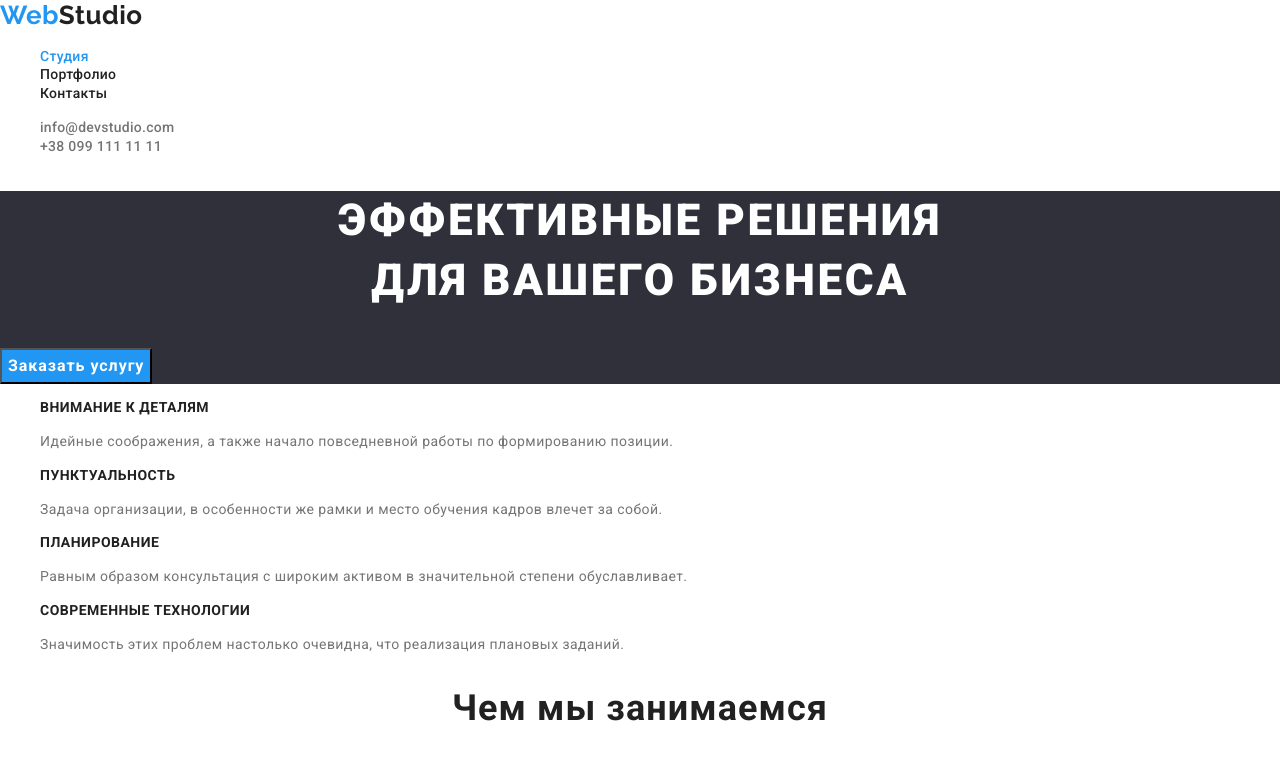
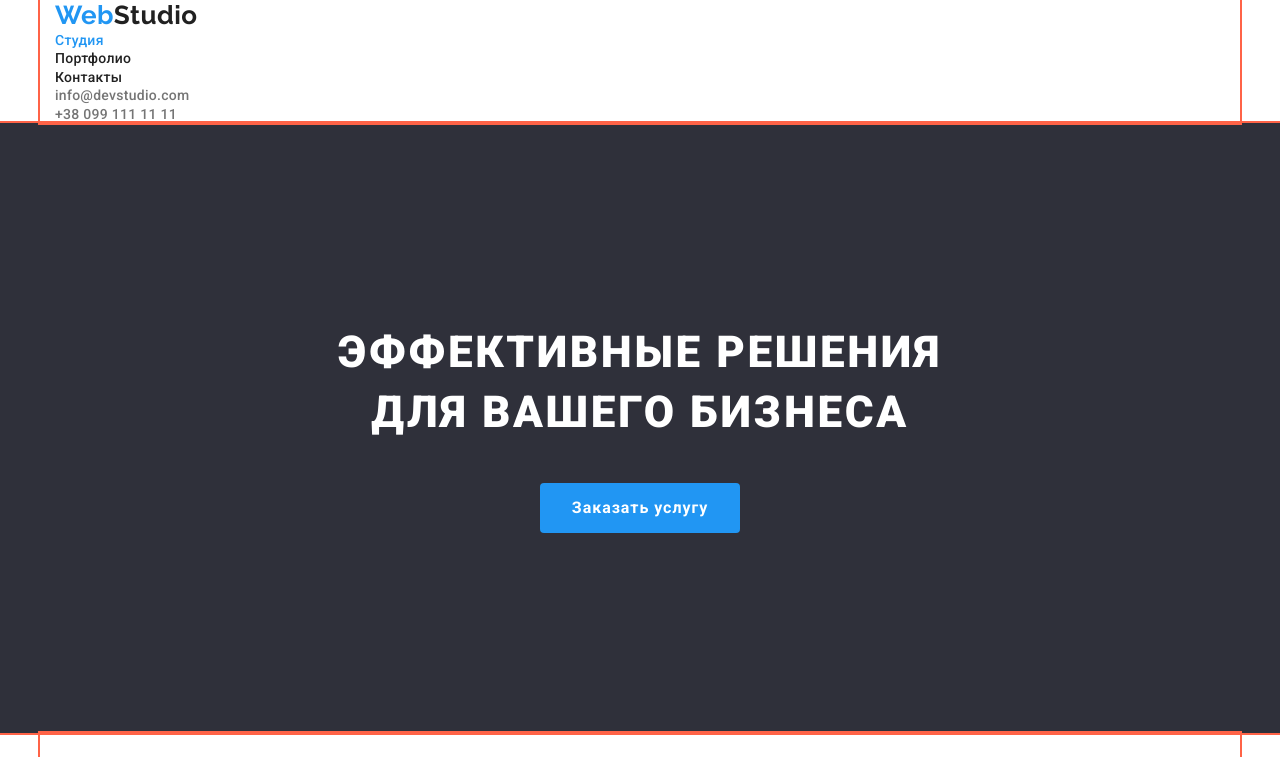
Before and after one commit to rastikon/goit-markup-hw-03, a plain HTML site: page index.html in a window 1280 px wide. Shown: the top 757 px of the page. Drawn offline with nearby package versions, Linux system fonts and the light colour scheme.

Commit message:
Перша частина ДЗ №3

```diff
--- a/css/styles.css
+++ b/css/styles.css
@@ -20,11 +20,32 @@ body {
 a {
     text-decoration: none;
 }
+h1, h2, h3, h4, h5, h6, p, ul {
+    margin-top: 0;
+    margin-bottom: 0;
+}
+
 
 /* Головна сторінка */
+.container {
+    width: 1200px;
+    margin-left: auto;
+    margin-right: auto;
+    padding-left: 15px;
+    padding-right: 15px;
+    padding-top: 94px;
+    padding-bottom: 94px;
+    outline: 2px solid tomato;
+}
+
+.no-padding {
+    padding-top: 0;
+    padding-bottom: 0;
+}
 
 .list {
     list-style: none;
+    padding-left: 0;
 }
 
 .logo {
@@ -40,6 +61,7 @@ a {
 }
 
 /* Site navigation*/
+
 .site-nav .link{
     font-weight: 500;
     font-size: 14px;
@@ -65,6 +87,7 @@ a {
     color: var(--title-text-color);
 }
 
+
 .cont-nav .cont:hover,
 .cont-nav .cont:focus {
     color: var(--accent-color);
@@ -72,14 +95,19 @@ a {
 
 /* Hero */
 .section-main {
+    text-align: center;
     background-color: var(--primary-bg-color);
+    outline: 2px solid tomato;
 }
 
 .section-main .title {
+    padding-top: 200px;
+    padding-bottom: 40px;
+
     font-weight: 900;
     font-size: 44px;
     line-height: 1.36;
-    text-align: center;
+
     letter-spacing: 0.06em;
     text-transform: uppercase;
     color: var(--spec-color);
@@ -97,14 +125,20 @@ a {
 }
 
 .section-main .button {
+    min-width: 200px;
+    padding: 10px 32px;
+    margin-bottom: 200px;
+
     font-family: Roboto, sans-serif;
     font-weight: 700;
     font-size: 16px;
     line-height: 1.88;
-    display: flex;
     align-items: center;
     text-align: center;
     letter-spacing: 0.06em;
+
+    border-radius: 4px;
+    border: 0;
 }
 
 /* Section  */
@@ -123,6 +157,7 @@ a {
     }
 
 .section-title {
+    margin-bottom: 50px;
     font-weight: 700;
     font-size: 36px;
     line-height: 1.17;
@@ -133,6 +168,7 @@ a {
 
 /* Specifics */
 .specifics .title {
+    margin-bottom: 10px;
     font-weight: 700;
     font-size: 14px;
     line-height: 1.14;
@@ -149,12 +185,14 @@ a {
 
 /* team */
 .team .title {
-
+    margin-top: 30px;
+    margin-bottom: 10px;
     font-weight: 500;
     font-size: 16px;
     line-height: 1.19;
     color: var(--primary-text-color);
 }
+
 
 .team .text {
     font-weight: 400;
@@ -172,6 +210,7 @@ a {
 }
 
 .address {
+    padding-top: 20px;
     font-family: 'Roboto', sans-serif;
     font-weight: 400;
     font-style: normal;
@@ -187,6 +226,15 @@ a {
 .list .info:focus {
     color: var(--accent-color);
 }
+.footermain > .container {
+    padding-top: 60px;
+    padding-bottom: 60px;
+}
+
+.info {
+    display: inline-block;
+    padding-top: 9px;
+}
 
 /* Portfolio */
 /* buttons */
@@ -201,10 +249,6 @@ a {
     border: 0;
     margin: 2px;
     border-radius: 4px;
-}
-
-.container {
-    display: inline;
 }
 
 .filter .button:hover,
--- a/index.html
+++ b/index.html
@@ -12,7 +12,10 @@
     <link rel="stylesheet" href="./css/styles.css">
 </head>
 <body>
+
+    <!-- Шапка -->
     <header>
+        <div class="container no-padding">
             <a href="/" class="logo">Web<span class="head">Studio</span></a>
             <nav>
                 <ul class="site-nav list">
@@ -25,15 +28,21 @@
                 <li><a href="mailto:info@devstudio.com" class="cont">info@devstudio.com</a></li>
                 <li><a href="tel:+380991111111" class="cont">+38 099 111 11 11</a></li>
             </ul>
+        </div>
     </header>
+
     <main>
+
         <!-- Hero -->
         <section class="section-main">
                 <h1 class="title">Эффективные решения<br> для вашего бизнеса</h1>
                 <button type="button" class="button">Заказать услугу</button>
                 <!-- <a href="">Заказать услугу</a> -->
         </section>
+        <!-- Наши особенности -->
         <section class="section">
+
+            <div class="container">
                 <h2 class="section-title visually-hidden">Наши особенности</h2>
                 <ul class="specifics list">
                     <li>
@@ -53,8 +62,14 @@
                         <p class="text">Значимость этих проблем настолько очевидна, что реализация плановых заданий.</p>
                     </li>
                 </ul>
+            </div>
+
         </section>
+
+        <!-- Чем мы занимаемся -->
         <section class="section">
+
+            <div class="container">
                 <h2 class="section-title">Чем мы занимаемся</h2>
                 <ul class="list">
                     <li>
@@ -67,8 +82,12 @@
                         <img src="./images/illustration.jpg" alt="Готовый продукт" width="370">
                     </li>
                 </ul>
+            </div>
+
         </section>
+        <!-- Наша команда -->
         <section class="section">
+            <div class="container">
                 <h2 class="section-title">Наша команда</h2>
                 <ul class="team list">
                     <li>
@@ -92,11 +111,14 @@
                         <p class="text" lang="en">UI Designer</p>
                     </li>
                 </ul>
+            </div>
+
         </section>
     </main>
 
     <!--Футер-->
     <footer class="footermain">
+        <div class="container">
             <a href="/" rel="noopener noreferrer" class="logo">Web<span class="footer">Studio</span></a>
             <address class="address">
                 <p>г. Киев, пр-т Леси Украинки, 26</p>
@@ -105,6 +127,8 @@
                     <li><a href="tel:+380991111111" class="info">+38 099 111 11 11</a></li>
                 </ul>
             </address>
+        </div>
+
     </footer>
 </body>
 </html>
```
Lines whose indentation alone changed are shown as unchanged.
